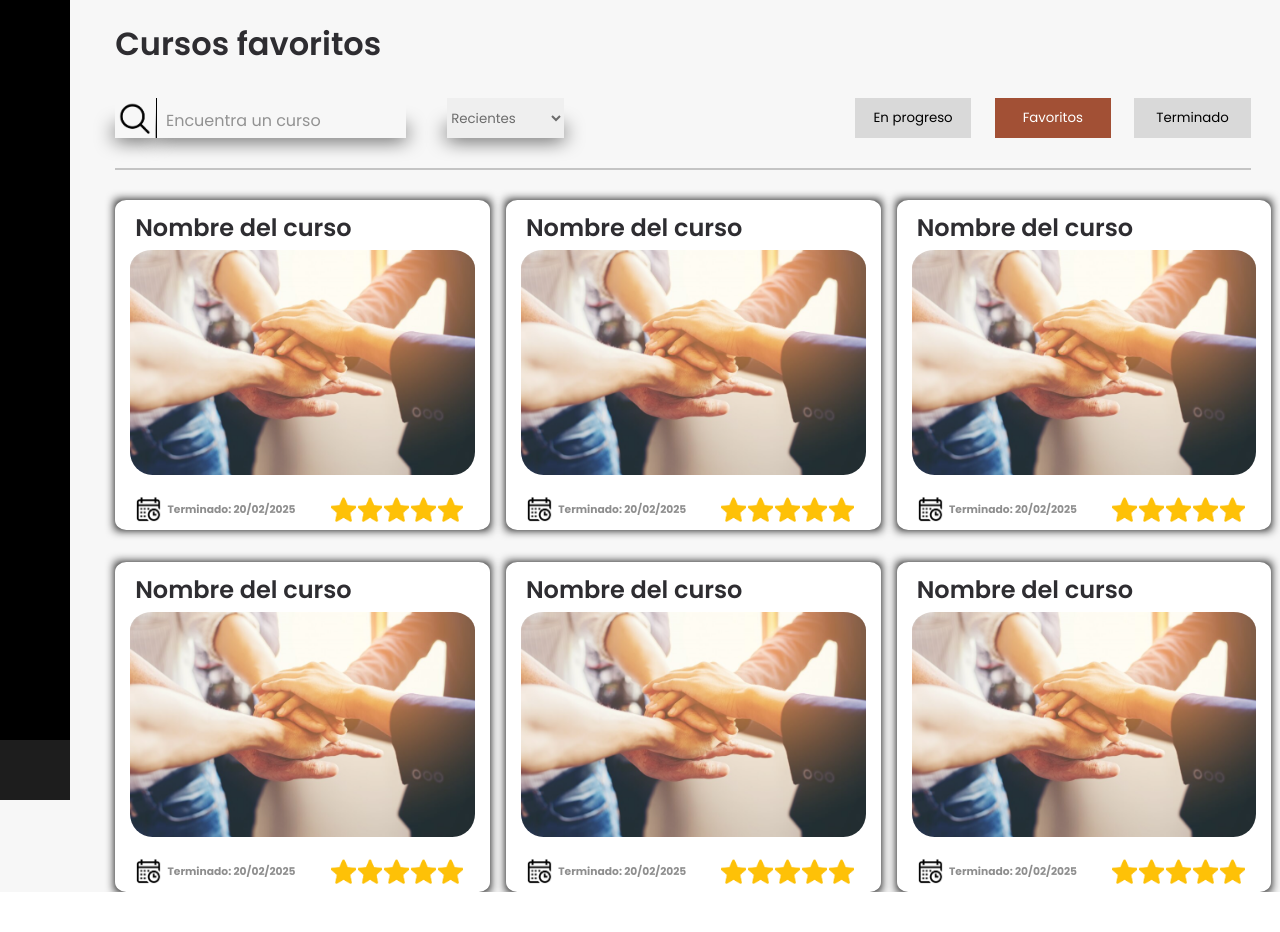
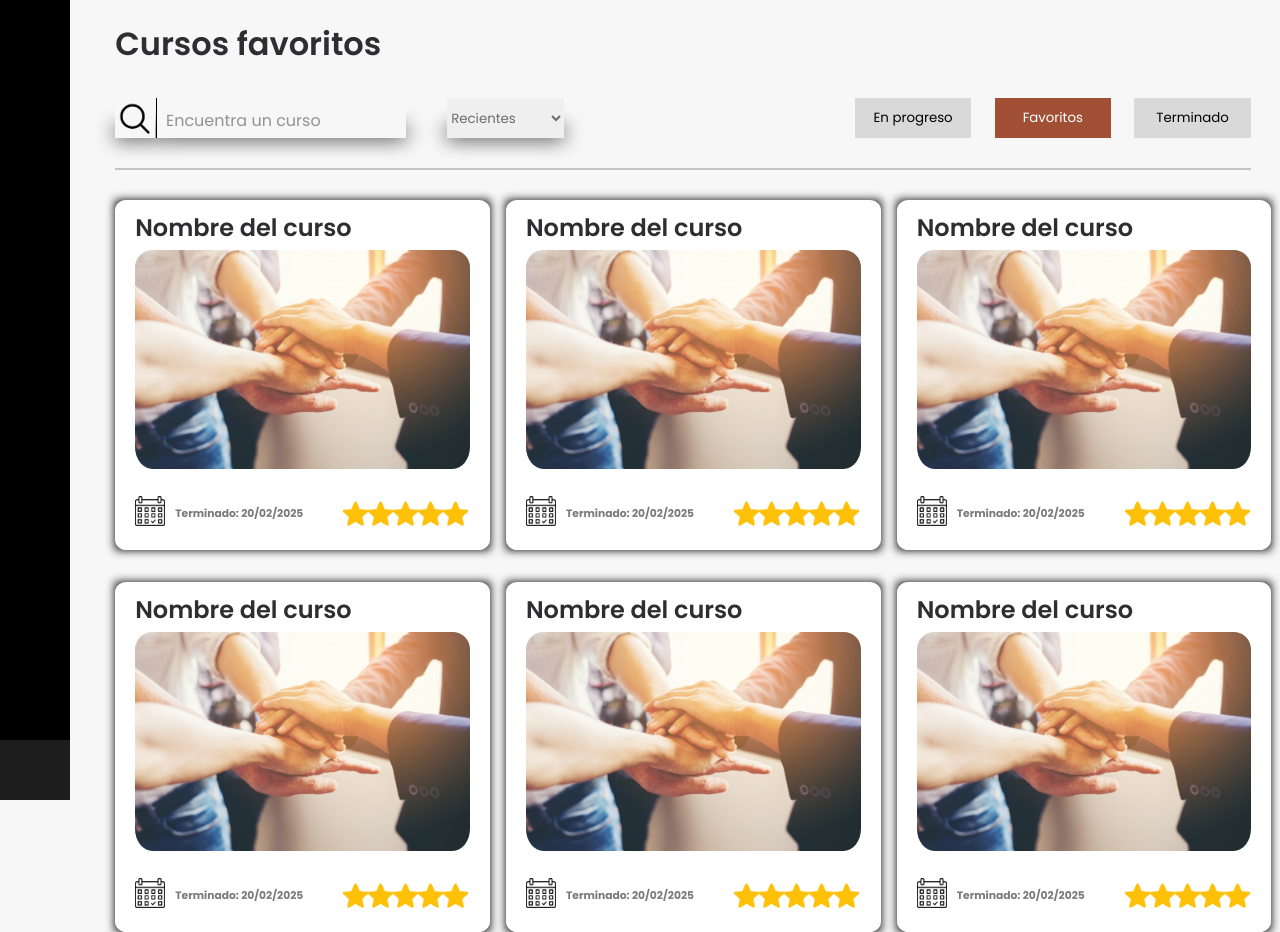
Before and after one commit to Volkamr/EduWave, a React (Create React App) app: page /EduWave/perfil/favoritos in a window 1280 px wide. Before the commit the page ends 892 px from the top, so only its background shows below. Built offline with nearby package versions, Linux system fonts and the light colour scheme; some icons are missing.

Commit message:
corrección libreria usuario

```diff
--- a/src/App.jsx
+++ b/src/App.jsx
@@ -6,6 +6,7 @@ import PerfilUsuario from './components/PerfilUsuario/PerfilUsuario';
 import L_progreso from './components/L_progreso/l_progreso';
 import L_favoritos from './components/L_favoritos/l_favoritos';
 import L_terminados from './components/L_terminados/l_terminados';
+import Cursos from './components/Cursos_U/Cursos_U';
 
 function App() {
   return (
@@ -14,6 +15,7 @@ function App() {
         <Route path="/" element={<Login />} />
         <Route path="/EduWave" element={<Usuario />} />
         <Route path="/EduWave/perfil" element={<PerfilUsuario />} />
+        <Route path="/EduWave/perfil/cursos" element={<Cursos />} />
         <Route path="/EduWave/perfil/progreso" element={<L_progreso />} />
         <Route path="/EduWave/perfil/favoritos" element={<L_favoritos />} />
         <Route path="/EduWave/perfil/terminados" element={<L_terminados />} />
--- a/src/components/L_favoritos/l_favoritos.css
+++ b/src/components/L_favoritos/l_favoritos.css
@@ -152,14 +152,14 @@
     row-gap: 2em;
 }
 
-.tarjeta_curso {
+.tarjeta_cursofav {
     background-color: #ffffff;
-    height: 330px;
+    height: 350px;
     border-radius: 3%;
     position: relative;
 }
 
-.tarjeta_curso::after {
+.tarjeta_cursofav::after {
     position: absolute;
     left: 0px;
     top: 0px;
@@ -177,7 +177,7 @@
     margin-top: 10px;
 }
 
-.principal {
+.principalfav {
     padding-left: 20px;
     padding-right: 20px;
     padding-top: 5px;
@@ -185,31 +185,27 @@
 }
 
 
-.row {
+.rowa {
     height: 30px;
     display: flex;
-    margin-top: 10px;
+    margin-top: 20px;
 }
 
-.row h6 {
-    margin-top: 10px;
-    margin-left: 15px;
-    color: rgba(0, 0, 0, 0.445);
+.tifav {
+    padding-top: 10px;
+    margin-right: 40px;
+    padding-left: 10px;
+    color: rgba(0, 0, 0, 0.527);
 }
 
-.img_cal {
-    margin-left: 5px;
+.calfav {
     padding-left: 20px;
-    padding-right: 10px;
-    padding-top: 5px;
-    border-radius: 10%;
+    height: 30px;
+    width: 50px;
 }
 
-.img_st1 {
-    margin-left: 20px;
+.str {
+    margin-top: 5px;
+    width: 25px;
+    height: 25px;
 }
-
-.img_st2 {
-
-    margin-left: -28px;
-}
--- a/src/components/L_favoritos/l_favoritos.jsx
+++ b/src/components/L_favoritos/l_favoritos.jsx
@@ -3,7 +3,7 @@ import './l_favoritos.css';
 import SideBar from '../SideBar/SideBar';
 import lupa from '../../assets/lupa2.png';
 import saludo from '../../assets/saludo_ekisde.png';
-import cal from '../../assets/ico_calendario.png';
+import cal from '../../assets/nuevo_calendar.png';
 import estrella from '../../assets/estrela.png';
 
 const l_favoritos = () => {
@@ -41,82 +41,82 @@ const l_favoritos = () => {
                     <div className='separador'></div>
                     <div className='separador2'></div>
                     <div className='mallac'>
-                        <div className='tarjeta_curso'>
+                        <div className='tarjeta_cursofav'>
                             <h2>Nombre del curso</h2>
-                            <img src={saludo} alt="" className='principal' />
-                            <div className='row'>
-                                <img src={cal} className='img_cal' alt="" />
-                                <h6>Terminado: 20/02/2025</h6>
-                                <img src={estrella} className='img_st1' alt="" />
-                                <img src={estrella} className='img_st2' alt="" />
-                                <img src={estrella} className='img_st2' alt="" />
-                                <img src={estrella} className='img_st2' alt="" />
-                                <img src={estrella} className='img_st2' alt="" />
+                            <img src={saludo} alt="" className='principalfav' />
+                            <div className='rowa'>
+                                <img src={cal} className='calfav' alt="" />
+                                <h6 className='tifav'>Terminado: 20/02/2025</h6>
+                                <img src={estrella} className='str' alt="" />
+                                <img src={estrella} className='str' alt="" />
+                                <img src={estrella} className='str' alt="" />
+                                <img src={estrella} className='str' alt="" />
+                                <img src={estrella} className='str' alt="" />
                             </div>
                         </div>
-                        <div className='tarjeta_curso'>
+                        <div className='tarjeta_cursofav'>
                             <h2>Nombre del curso</h2>
-                            <img src={saludo} alt="" className='principal' />
-                            <div className='row'>
-                                <img src={cal} className='img_cal' alt="" />
-                                <h6>Terminado: 20/02/2025</h6>
-                                <img src={estrella} className='img_st1' alt="" />
-                                <img src={estrella} className='img_st2' alt="" />
-                                <img src={estrella} className='img_st2' alt="" />
-                                <img src={estrella} className='img_st2' alt="" />
-                                <img src={estrella} className='img_st2' alt="" />
+                            <img src={saludo} alt="" className='principalfav' />
+                            <div className='rowa'>
+                                <img src={cal} className='calfav' alt="" />
+                                <h6 className='tifav'>Terminado: 20/02/2025</h6>
+                                <img src={estrella} className='str' alt="" />
+                                <img src={estrella} className='str' alt="" />
+                                <img src={estrella} className='str' alt="" />
+                                <img src={estrella} className='str' alt="" />
+                                <img src={estrella} className='str' alt="" />
                             </div>
                         </div>
-                        <div className='tarjeta_curso'>
+                        <div className='tarjeta_cursofav'>
                             <h2>Nombre del curso</h2>
-                            <img src={saludo} alt="" className='principal' />
-                            <div className='row'>
-                                <img src={cal} className='img_cal' alt="" />
-                                <h6>Terminado: 20/02/2025</h6>
-                                <img src={estrella} className='img_st1' alt="" />
-                                <img src={estrella} className='img_st2' alt="" />
-                                <img src={estrella} className='img_st2' alt="" />
-                                <img src={estrella} className='img_st2' alt="" />
-                                <img src={estrella} className='img_st2' alt="" />
+                            <img src={saludo} alt="" className='principalfav' />
+                            <div className='rowa'>
+                                <img src={cal} className='calfav' alt="" />
+                                <h6 className='tifav'>Terminado: 20/02/2025</h6>
+                                <img src={estrella} className='str' alt="" />
+                                <img src={estrella} className='str' alt="" />
+                                <img src={estrella} className='str' alt="" />
+                                <img src={estrella} className='str' alt="" />
+                                <img src={estrella} className='str' alt="" />
                             </div>
                         </div>
-                        <div className='tarjeta_curso'>
+                        <div className='tarjeta_cursofav'>
                             <h2>Nombre del curso</h2>
-                            <img src={saludo} alt="" className='principal' />
-                            <div className='row'>
-                                <img src={cal} className='img_cal' alt="" />
-                                <h6>Terminado: 20/02/2025</h6>
-                                <img src={estrella} className='img_st1' alt="" />
-                                <img src={estrella} className='img_st2' alt="" />
-                                <img src={estrella} className='img_st2' alt="" />
-                                <img src={estrella} className='img_st2' alt="" />
-                                <img src={estrella} className='img_st2' alt="" />
+                            <img src={saludo} alt="" className='principalfav' />
+                            <div className='rowa'>
+                                <img src={cal} className='calfav' alt="" />
+                                <h6 className='tifav'>Terminado: 20/02/2025</h6>
+                                <img src={estrella} className='str' alt="" />
+                                <img src={estrella} className='str' alt="" />
+                                <img src={estrella} className='str' alt="" />
+                                <img src={estrella} className='str' alt="" />
+                                <img src={estrella} className='str' alt="" />
                             </div>
                         </div>
-                        <div className='tarjeta_curso'>
+                        <div className='tarjeta_cursofav'>
                             <h2>Nombre del curso</h2>
-                            <img src={saludo} alt="" className='principal' />
-                            <div className='row'>
-                                <img src={cal} className='img_cal' alt="" />
-                                <h6>Terminado: 20/02/2025</h6>
-                                <img src={estrella} className='img_st1' alt="" />
-                                <img src={estrella} className='img_st2' alt="" />
-                                <img src={estrella} className='img_st2' alt="" />
-                                <img src={estrella} className='img_st2' alt="" />
-                                <img src={estrella} className='img_st2' alt="" />
+                            <img src={saludo} alt="" className='principalfav' />
+                            <div className='rowa'>
+                                <img src={cal} className='calfav' alt="" />
+                                <h6 className='tifav'>Terminado: 20/02/2025</h6>
+                                <img src={estrella} className='str' alt="" />
+                                <img src={estrella} className='str' alt="" />
+                                <img src={estrella} className='str' alt="" />
+                                <img src={estrella} className='str' alt="" />
+                                <img src={estrella} className='str' alt="" />
                             </div>
                         </div>
-                        <div className='tarjeta_curso'>
+                        <div className='tarjeta_cursofav'>
                             <h2>Nombre del curso</h2>
-                            <img src={saludo} alt="" className='principal' />
-                            <div className='row'>
-                                <img src={cal} className='img_cal' alt="" />
-                                <h6>Terminado: 20/02/2025</h6>
-                                <img src={estrella} className='img_st1' alt="" />
-                                <img src={estrella} className='img_st2' alt="" />
-                                <img src={estrella} className='img_st2' alt="" />
-                                <img src={estrella} className='img_st2' alt="" />
-                                <img src={estrella} className='img_st2' alt="" />
+                            <img src={saludo} alt="" className='principalfav' />
+                            <div className='rowa'>
+                                <img src={cal} className='calfav' alt="" />
+                                <h6 className='tifav'>Terminado: 20/02/2025</h6>
+                                <img src={estrella} className='str' alt="" />
+                                <img src={estrella} className='str' alt="" />
+                                <img src={estrella} className='str' alt="" />
+                                <img src={estrella} className='str' alt="" />
+                                <img src={estrella} className='str' alt="" />
                             </div>
                         </div>
                     </div>
--- a/src/components/L_progreso/l_progreso.css
+++ b/src/components/L_progreso/l_progreso.css
@@ -144,7 +144,7 @@
     padding: 15px;
 }
 
-.mallac {
+.mallacpro {
     grid-column: 1/10;
     display: grid;
     grid-template-columns: repeat(3, 33%);
@@ -152,14 +152,14 @@
     row-gap: 2em;
 }
 
-.tarjeta_curso {
+.tarjeta_cursopro {
     background-color: #ffffff;
-    height: 330px;
+    height: 350px;
     border-radius: 3%;
     position: relative;
 }
 
-.tarjeta_curso::after {
+.tarjeta_cursopro::after {
     position: absolute;
     left: 0px;
     top: 0px;
@@ -172,12 +172,12 @@
 }
 
 
-.mallac div h2 {
-    margin-left: 15px;
-    margin-top: 10px;
+.mallacpro div h2 {
+    padding-top: 10px;
+    padding-left: 20px;
 }
 
-.mallac div img {
+.principal {
     padding-left: 15px;
     padding-right: 15px;
     padding-top: 5px;
@@ -185,22 +185,38 @@
 }
 
 
-.row {
-    height: 30px;
+.rowo {
+
+    height: 40px;
+    width: 100%;
     display: flex;
-    margin-top: 10px;
+    margin-top: 15px;
 }
 
-.row h6 {
-    margin-top: 10px;
-    margin-left: -10px;
-    color: rgba(0, 0, 0, 0.445);
+
+.flep {
+    margin-top: 5px;
+    padding-left: 20px;
+    height: 30px;
+    width: 50px;
 }
 
-.calendario {
-    margin-left: 50px;
+.cap {
+    margin-top: 5px;
+    padding-left: 20px;
+    margin-left: 35px;
+    height: 30px;
+    width: 50px;
 }
 
-.img_flecha {
-    margin-left: 10px;
+.propo {
+    padding-top: 15px;
+    padding-left: 8px;
+    color: rgba(0, 0, 0, 0.527);
 }
+
+.proti {
+    padding-top: 15px;
+    padding-left: 5px;
+    color: rgba(0, 0, 0, 0.527);
+}
--- a/src/components/L_progreso/l_progreso.jsx
+++ b/src/components/L_progreso/l_progreso.jsx
@@ -4,7 +4,7 @@ import SideBar from '../SideBar/SideBar';
 import lupa from '../../assets/lupa2.png';
 import compu from '../../assets/prototipo.png';
 import flecha from '../../assets/stonks.png';
-import cal from '../../assets/ico_calendario.png';
+import calendar from '../../assets/nuevo_calendar.png';
 
 const l_progreso = () => {
     return (
@@ -40,65 +40,65 @@ const l_progreso = () => {
                     </button>
                     <div className='separador'></div>
                     <div className='separador2'></div>
-                    <div className='mallac'>
-                        <div className='tarjeta_curso'>
+                    <div className='mallacpro'>
+                        <div className='tarjeta_cursopro'>
                             <h2>Nombre del curso</h2>
-                            <img src={compu} alt="" />
-                            <div className='row'>
-                                <img src={flecha} alt="" className='img_flecha' />
-                                <h6>Progreso: 80%</h6>
-                                <img src={cal} className='calendario' alt="" />
-                                <h6>Termina: 20/02/2025</h6>
+                            <img src={compu} alt="" className='principal' />
+                            <div className='rowo'>
+                                <img src={flecha} alt="" className='flep' />
+                                <h6 className='propo'>Progreso: 80%</h6>
+                                <img src={calendar} alt="" className='cap' />
+                                <h6 className='proti'>Termina: 20/02/2025</h6>
                             </div>
                         </div>
-                        <div className='tarjeta_curso'>
+                        <div className='tarjeta_cursopro'>
                             <h2>Nombre del curso</h2>
-                            <img src={compu} alt="" />
-                            <div className='row'>
-                                <img src={flecha} alt="" className='img_flecha' />
-                                <h6>Progreso: 80%</h6>
-                                <img src={cal} className='calendario' alt="" />
-                                <h6>Termina: 20/02/2025</h6>
+                            <img src={compu} alt="" className='principal' />
+                            <div className='rowo'>
+                                <img src={flecha} alt="" className='flep' />
+                                <h6 className='propo'>Progreso: 80%</h6>
+                                <img src={calendar} alt="" className='cap' />
+                                <h6 className='proti'>Termina: 20/02/2025</h6>
                             </div>
                         </div>
-                        <div className='tarjeta_curso'>
+                        <div className='tarjeta_cursopro'>
                             <h2>Nombre del curso</h2>
-                            <img src={compu} alt="" />
-                            <div className='row'>
-                                <img src={flecha} alt="" className='img_flecha' />
-                                <h6>Progreso: 80%</h6>
-                                <img src={cal} className='calendario' alt="" />
-                                <h6>Termina: 20/02/2025</h6>
+                            <img src={compu} alt="" className='principal' />
+                            <div className='rowo'>
+                                <img src={flecha} alt="" className='flep' />
+                                <h6 className='propo'>Progreso: 80%</h6>
+                                <img src={calendar} alt="" className='cap' />
+                                <h6 className='proti'>Termina: 20/02/2025</h6>
                             </div>
                         </div>
-                        <div className='tarjeta_curso'>
+                        <div className='tarjeta_cursopro'>
                             <h2>Nombre del curso</h2>
-                            <img src={compu} alt="" />
-                            <div className='row'>
-                                <img src={flecha} alt="" className='img_flecha' />
-                                <h6>Progreso: 80%</h6>
-                                <img src={cal} className='calendario' alt="" />
-                                <h6>Termina: 20/02/2025</h6>
+                            <img src={compu} alt="" className='principal' />
+                            <div className='rowo'>
+                                <img src={flecha} alt="" className='flep' />
+                                <h6 className='propo'>Progreso: 80%</h6>
+                                <img src={calendar} alt="" className='cap' />
+                                <h6 className='proti'>Termina: 20/02/2025</h6>
                             </div>
                         </div>
-                        <div className='tarjeta_curso'>
+                        <div className='tarjeta_cursopro'>
                             <h2>Nombre del curso</h2>
-                            <img src={compu} alt="" />
-                            <div className='row'>
-                                <img src={flecha} alt="" className='img_flecha' />
-                                <h6>Progreso: 80%</h6>
-                                <img src={cal} className='calendario' alt="" />
-                                <h6>Termina: 20/02/2025</h6>
+                            <img src={compu} alt="" className='principal' />
+                            <div className='rowo'>
+                                <img src={flecha} alt="" className='flep' />
+                                <h6 className='propo'>Progreso: 80%</h6>
+                                <img src={calendar} alt="" className='cap' />
+                                <h6 className='proti'>Termina: 20/02/2025</h6>
                             </div>
                         </div>
-                        <div className='tarjeta_curso'>
+                        <div className='tarjeta_cursopro'>
                             <h2>Nombre del curso</h2>
-                            <img src={compu} alt="" />
-                            <div className='row'>
-                                <img src={flecha} alt="" className='img_flecha' />
-                                <h6>Progreso: 80%</h6>
-                                <img src={cal} className='calendario' alt="" />
-                                <h6>Termina: 20/02/2025</h6>
+                            <img src={compu} alt="" className='principal' />
+                            <div className='rowo'>
+                                <img src={flecha} alt="" className='flep' />
+                                <h6 className='propo'>Progreso: 80%</h6>
+                                <img src={calendar} alt="" className='cap' />
+                                <h6 className='proti'>Termina: 20/02/2025</h6>
                             </div>
                         </div>
                     </div>
--- a/src/components/L_terminados/l_terminados.css
+++ b/src/components/L_terminados/l_terminados.css
@@ -144,7 +144,7 @@
     padding: 15px;
 }
 
-.mallac {
+.mallacter {
     grid-column: 1/10;
     display: grid;
     grid-template-columns: repeat(3, 33%);
@@ -152,14 +152,14 @@
     row-gap: 2em;
 }
 
-.tarjeta_curso {
+.tarjeta_cursoterminus {
     background-color: #ffffff;
-    height: 330px;
+    height: 350px;
     border-radius: 3%;
     position: relative;
 }
 
-.tarjeta_curso::after {
+.tarjeta_cursoterminus::after {
     position: absolute;
     left: 0px;
     top: 0px;
@@ -172,12 +172,12 @@
 }
 
 
-.mallac div h2 {
+.mallacter div h2 {
     margin-left: 20px;
     margin-top: 10px;
 }
 
-.img_principal {
+.principter {
     padding-left: 20px;
     padding-right: 20px;
     padding-top: 5px;
@@ -188,27 +188,28 @@
 .row {
     height: 30px;
     display: flex;
-    margin-top: 10px;
+    margin-top: 20px;
 }
 
-.row h6 {
-    margin-top: 10px;
-    margin-left: -10px;
-    color: rgba(0, 0, 0, 0.445);
+.calter {
+    padding-left: 20px;
+    height: 30px;
+    width: 50px;
 }
 
-.img_calendar {
-    margin-left: 5px;
-    padding-left: 20px;
-    padding-right: 15px;
-    padding-top: 5px;
-    border-radius: 10%;
+.dipter {
+    height: 40px;
+    width: 30px;
 }
 
-.img_dip {
-    margin-left: 5px;
-    padding-left: 20px;
-    padding-right: 15px;
-    padding-top: 5px;
-    border-radius: 10%;
+.tiempter {
+    padding-top: 10px;
+    padding-left: 5px;
+    margin-right: 30px;
+    color: rgba(0, 0, 0, 0.527);
 }
+
+.certer {
+    padding-top: 10px;
+    color: rgba(0, 0, 0, 0.527);
+}
```
Also changed, not shown: src/components/Cursos_U/Cursos_U.jsx (added, +22 -0 lines), src/components/L_terminados/l_terminados.jsx (+44 -44 lines), src/assets/ico_calendario.png (deleted), src/assets/nuevo_calendar.png (added), src/components/Cursos_U/Cursos_U.css (added).
